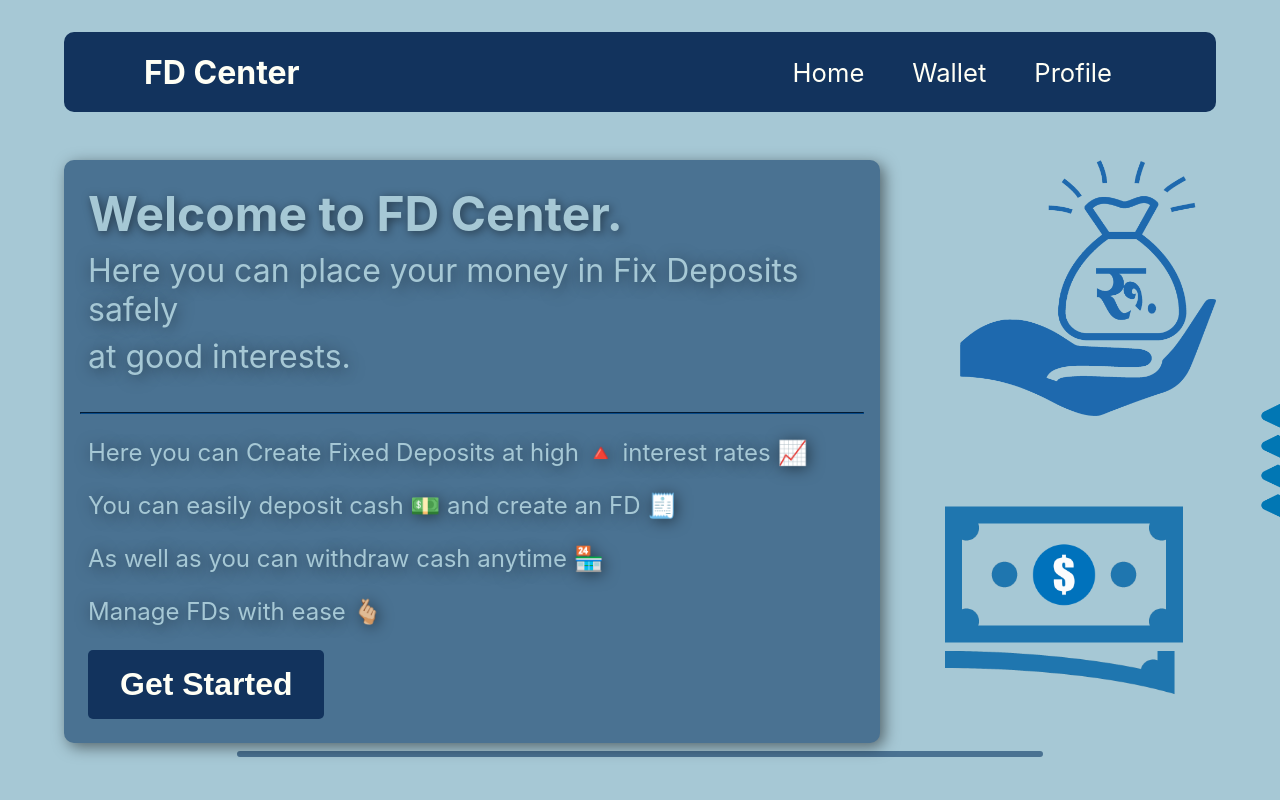
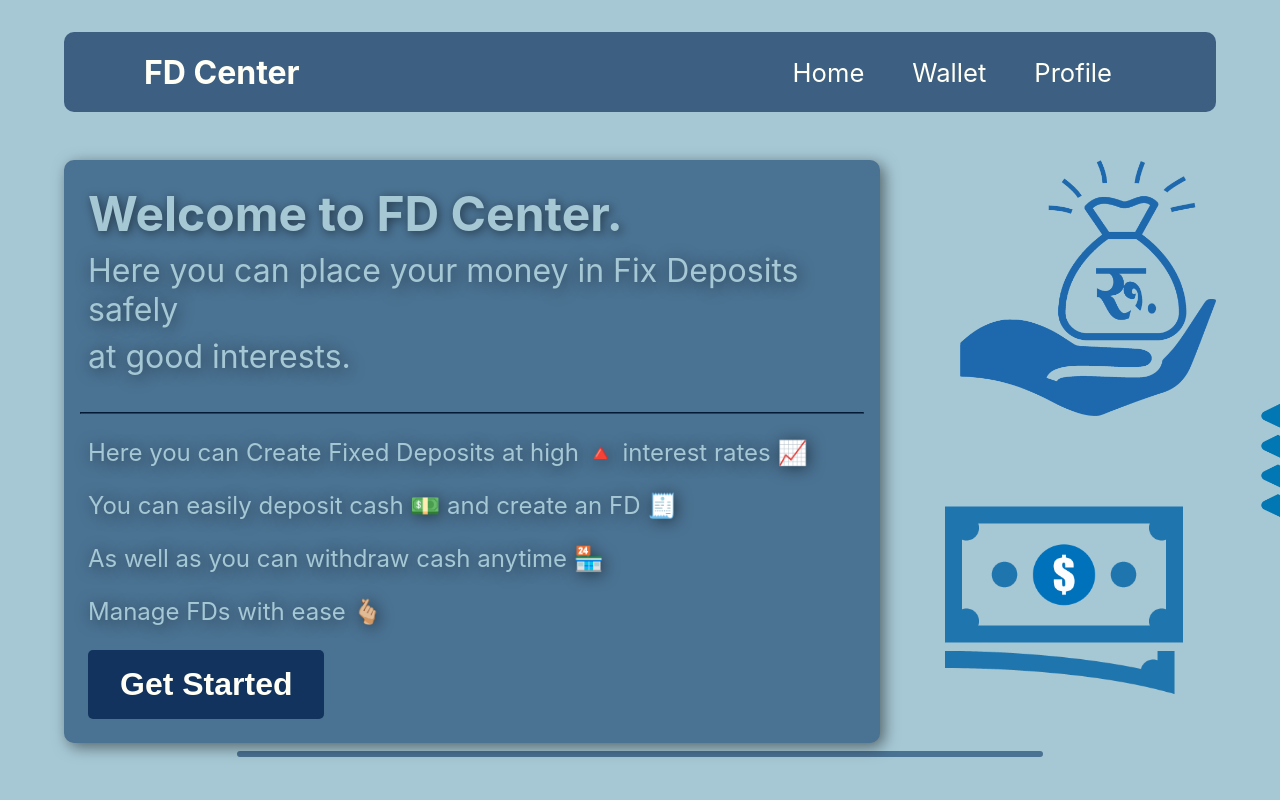
Before and after one commit to Pranav1326/fd-react-app, a React (Create React App) app: page / in a window 1280 px wide. Shown: the top 800 px of the page. Built offline with nearby package versions, Linux system fonts and the light colour scheme.

Commit message:
Navbar fixed

```diff
--- a/src/components/Navbar/navbar.css
+++ b/src/components/Navbar/navbar.css
@@ -1,13 +1,15 @@
 .navbar{
     width: 90vw;
     height: 5rem;
-    background-color: var(--main-dark-color);
+    background-color: var(--navbar-color);
     background-blend-mode: multiply;
     border-radius: var(--border-outside-width);
     margin-top: 2rem;
     margin-bottom: 2rem;
     color: var(--font-white-color);
     backdrop-filter: 50px;
+    backdrop-filter: blur(8px);
+    position: fixed;
 }
 
 .navbar-main{
--- a/src/components/main.css
+++ b/src/components/main.css
@@ -1,4 +1,3 @@
-/* .main{
-    min-height: 100vh;
-    min-width: 100vw;
-} */
+.main{
+    margin-top: 9rem;
+}
--- a/src/utils/GlobalStyles.css
+++ b/src/utils/GlobalStyles.css
@@ -1,4 +1,5 @@
 *:root{
+    --navbar-color: rgba(18, 51, 93, 0.7);
     --main-dark-color: #12335D;
     --main-bg-color: #a6c8d5;
     --normal-color: #5499B7;
```
